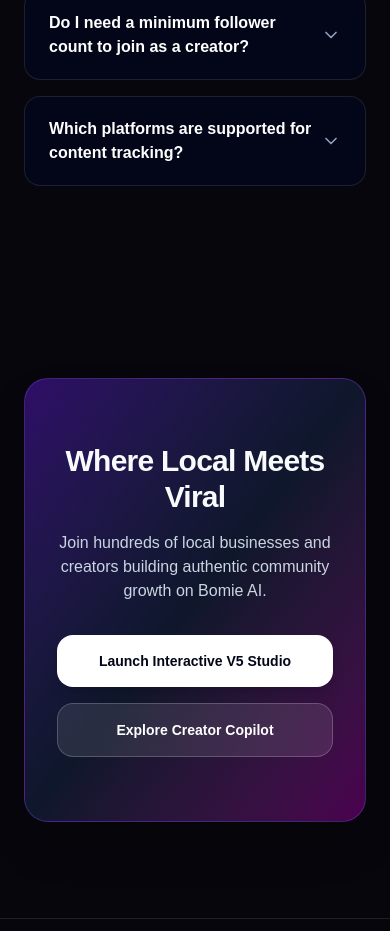
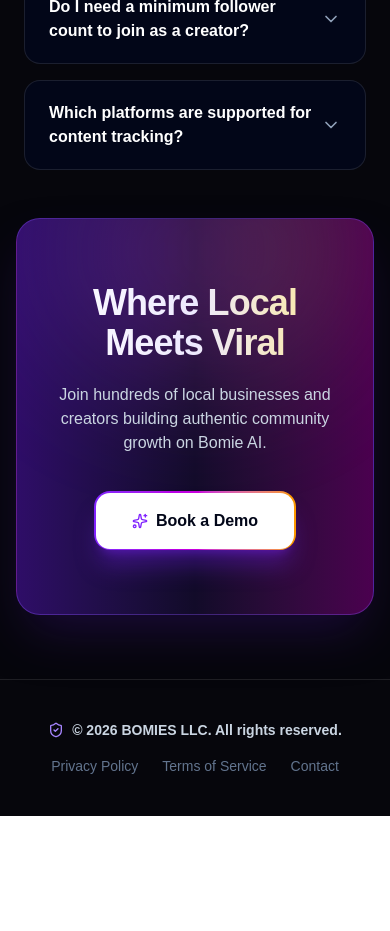
Before and after one commit to lucian20262027/Bomie_Website, a Next.js app: page / in a window 390 px wide. Shown: the part 9120-10051 px from the top of the page. After the commit the page ends 9936 px from the top, so only its background shows below. Built offline with nearby package versions, Linux system fonts and the light colour scheme.

Commit message:
feat: remove gap after FAQ, expand Final CTA full-width with oversized typography and Book a Demo CTA

```diff
--- a/src/app/page.tsx
+++ b/src/app/page.tsx
@@ -3158,7 +3158,7 @@ export default function BomieLandingPage() {
       </section>
 
       {/* Smooth Animated FAQ Accordion */}
-      <section id="faq" className="border-t border-white/10 py-24">
+      <section id="faq" className="border-t border-white/10 pt-20 pb-8">
         <div className="mx-auto max-w-3xl px-6">
           <div className="text-center">
             <h2 className="text-3xl font-bold tracking-tight">Frequently Asked Questions</h2>
@@ -3207,34 +3207,37 @@ export default function BomieLandingPage() {
         </div>
       </section>
 
-      {/* Final CTA */}
-      <section className="py-24">
-        <div className="mx-auto max-w-5xl px-6">
+      {/* Final Full-Width CTA */}
+      <section className="pt-4 pb-16">
+        <div className="mx-auto w-full px-4 sm:px-6">
           <motion.div
-            whileHover={{ scale: 1.01 }}
-            className="relative overflow-hidden rounded-3xl border border-violet-500/30 bg-gradient-to-br from-violet-950 via-slate-900 to-fuchsia-950 px-8 py-16 text-center shadow-2xl"
+            whileHover={{ scale: 1.005 }}
+            className="relative overflow-hidden rounded-3xl border border-violet-500/35 bg-gradient-to-r from-violet-950 via-[#120b29] to-fuchsia-950 px-6 py-16 sm:px-12 sm:py-20 text-center shadow-2xl shadow-violet-950/50"
           >
-            <h2 className="text-3xl font-extrabold tracking-tight sm:text-5xl">
+            <div className="pointer-events-none absolute -top-24 left-1/2 h-64 w-[80%] -translate-x-1/2 rounded-full bg-gradient-to-r from-violet-500/25 via-fuchsia-500/25 to-amber-400/20 blur-3xl" />
+
+            <h2 className="relative z-10 w-full text-4xl font-extrabold tracking-tight sm:text-6xl md:text-7xl lg:text-8xl bg-gradient-to-r from-white via-violet-100 to-amber-200 bg-clip-text text-transparent">
               Where Local Meets Viral
             </h2>
-            <p className="mx-auto mt-4 max-w-xl text-base text-slate-300">
+            <p className="relative z-10 mx-auto mt-5 max-w-2xl text-base sm:text-lg text-slate-300">
               Join hundreds of local businesses and creators building authentic community growth
               on Bomie AI.
             </p>
-            <div className="mt-8 flex flex-col items-center justify-center gap-4 sm:flex-row">
-              <button
-                onClick={() => setShowFullStudioModal(true)}
-                className="w-full rounded-2xl bg-white px-8 py-4 text-sm font-bold text-slate-950 shadow-lg transition hover:bg-slate-200 sm:w-auto"
+            <div className="relative z-10 mt-9 flex items-center justify-center">
+              <motion.button
+                whileHover={{ scale: 1.04 }}
+                whileTap={{ scale: 0.97 }}
+                onClick={() => {
+                  setDemoSubmitted(false);
+                  setShowDemoModal(true);
+                }}
+                className="inline-flex items-center gap-2 rounded-2xl bg-gradient-to-r from-violet-600 via-fuchsia-600 to-amber-500 p-[1.5px] shadow-xl shadow-violet-600/35"
               >
-                Launch Interactive V5 Studio
-              </button>
-              <a
-                href="#how-it-works"
-                onClick={() => setActiveTab('creator')}
-                className="w-full rounded-2xl border border-white/20 bg-white/10 px-8 py-4 text-sm font-bold text-white backdrop-blur-md transition hover:bg-white/20 sm:w-auto"
-              >
-                Explore Creator Copilot
-              </a>
+                <span className="flex items-center gap-2 rounded-[14px] bg-white px-9 py-4 text-base font-bold text-slate-950 transition hover:bg-slate-100">
+                  <Sparkles className="h-4 w-4 text-violet-600" />
+                  Book a Demo
+                </span>
+              </motion.button>
             </div>
           </motion.div>
         </div>
```
